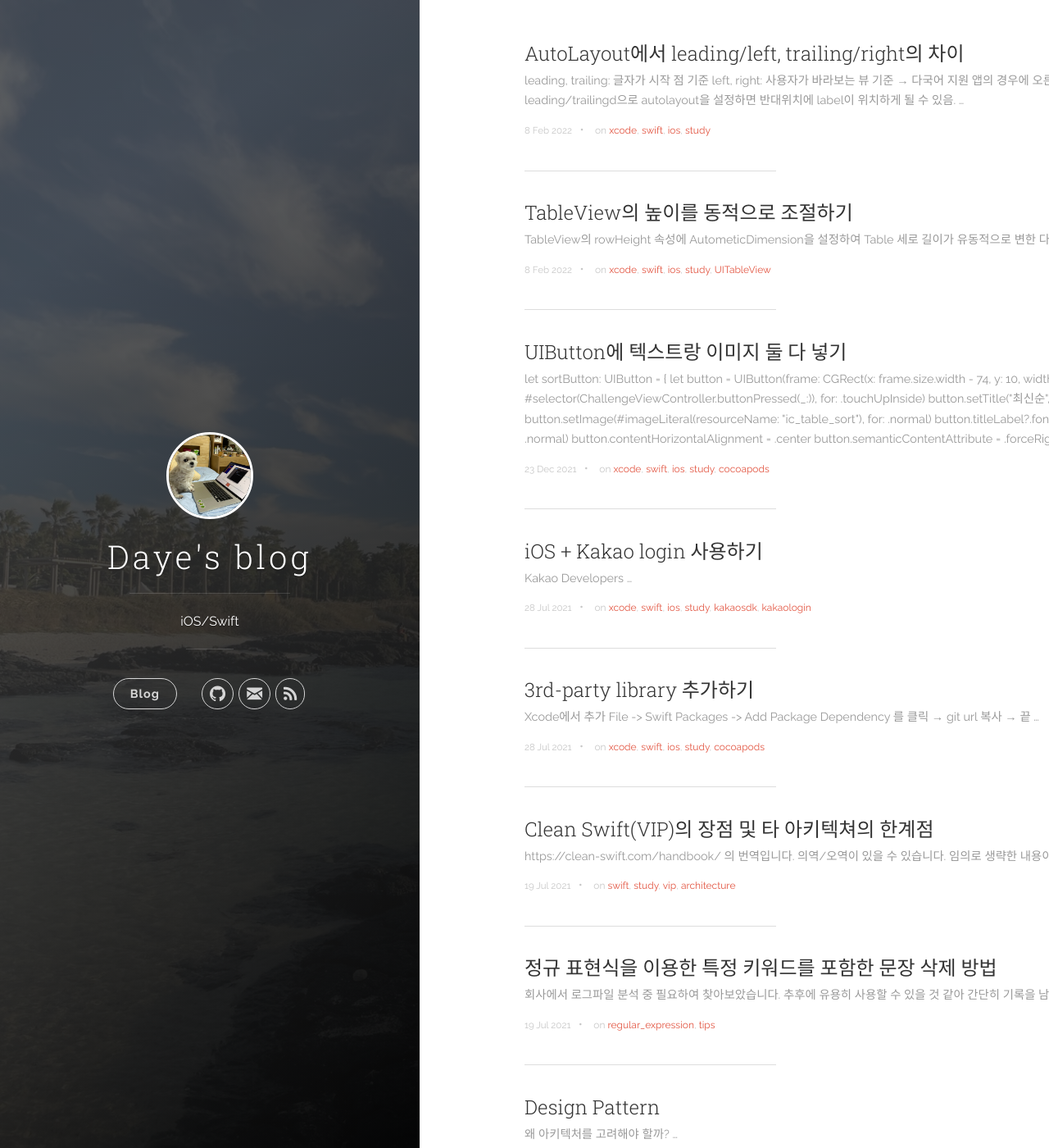
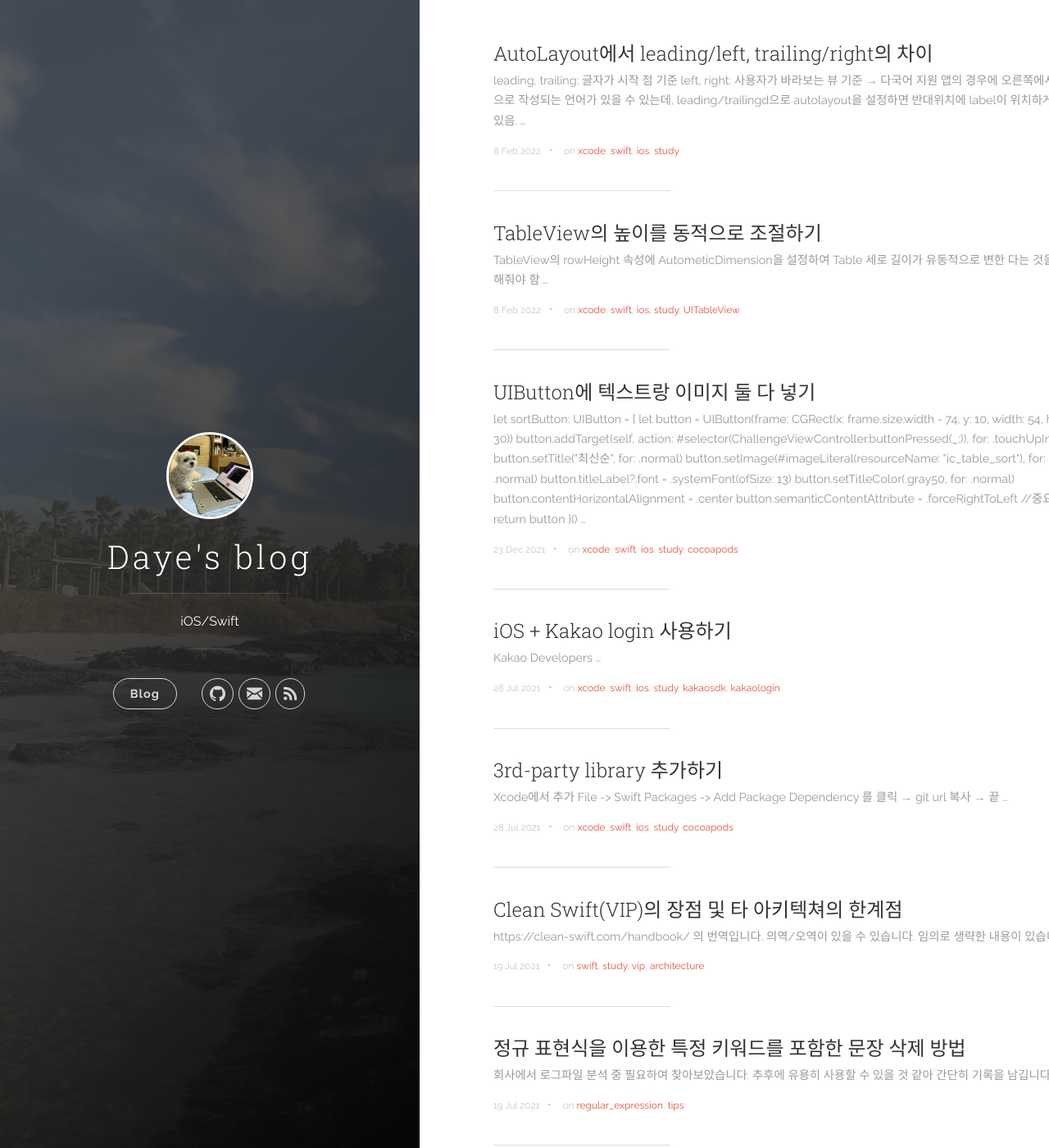
Before and after one commit to dy-yb/dy-yb.github.io, a Jekyll site: the page built from index.html, in a window 1280 px wide and 1400 px high. Shown: the whole window at 82% size. Built offline with Jekyll 4.4.1, drawn with Linux system fonts in a browser that asks for light colours; the list of posts is cut into pages by our own code.

Commit message:
Update uno.scss

```diff
--- a/_sass/uno.scss
+++ b/_sass/uno.scss
@@ -1099,7 +1099,7 @@
 .content-wrapper {
 	z-index: 800;
 	width: 100%;
-	//max-width: 800px;
+	max-width: 900px;
 	margin-left: 40%; }
 
 .content-wrapper__inner {
```
